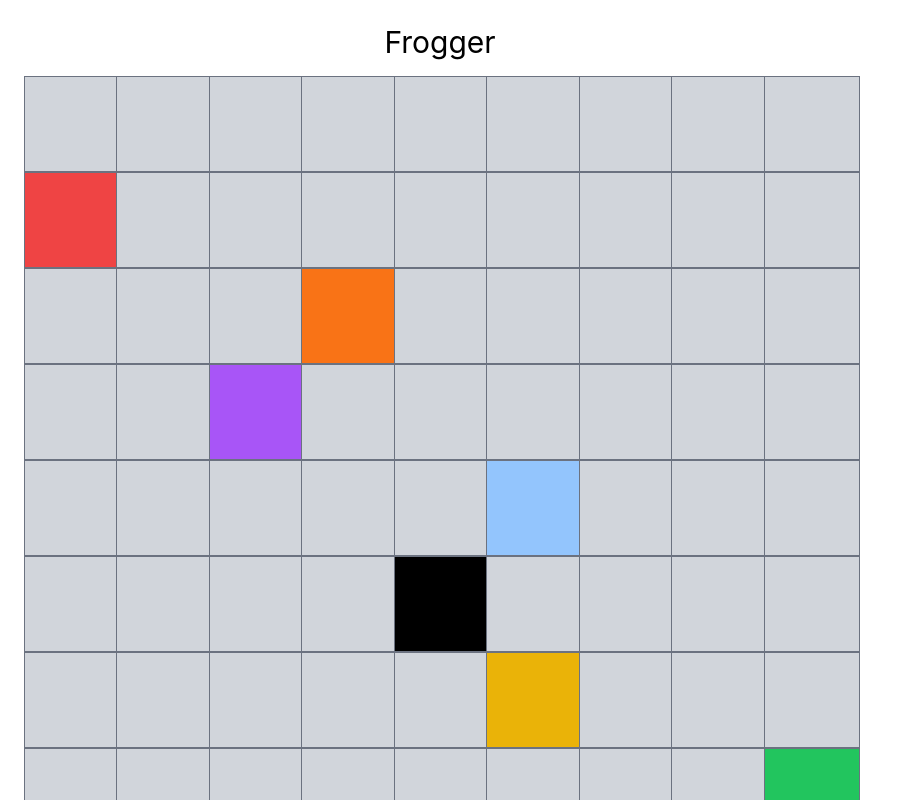
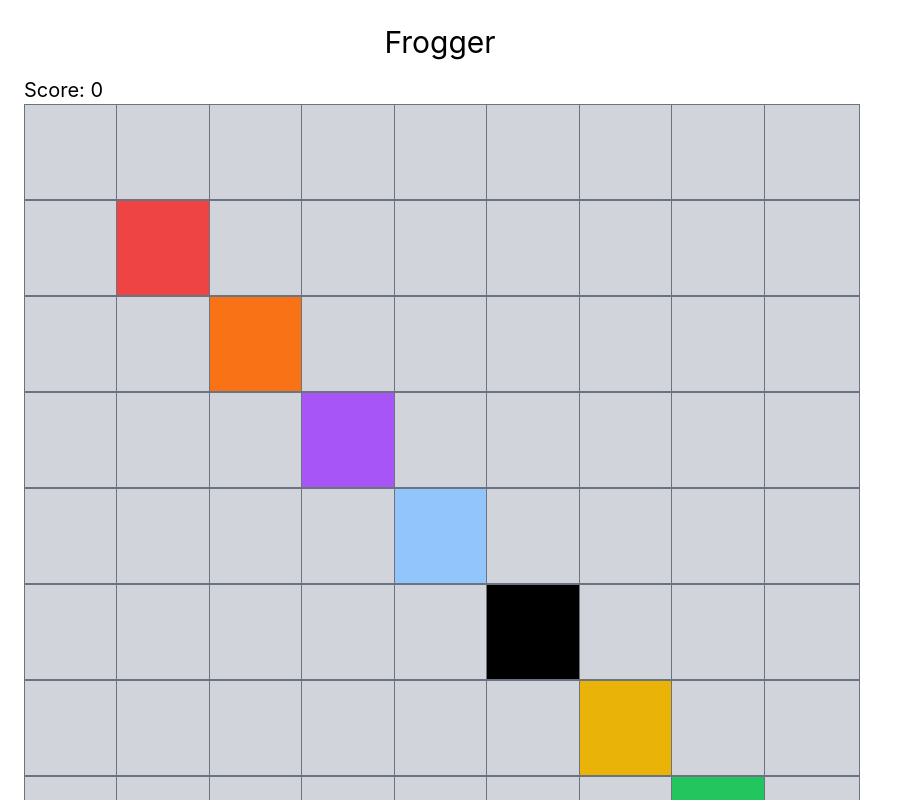
Before and after one commit to Gawshan987/Frogger1, a React (Create React App) app: page / in a window 1280 px wide. Both pictures are taken after a click on the button "Start Game". Shown: the top 800 px of the page, without its empty margins (0-899 px from the left). Built offline with nearby package versions, Linux system fonts and the light colour scheme.

Commit message:
Added working score

```diff
--- a/src/GameBoard.tsx
+++ b/src/GameBoard.tsx
@@ -1,4 +1,4 @@
-import React, { useEffect, useState } from "react";
+import React, { useEffect, useRef, useState } from "react";
 import CollisionChecker from "./ObjectCollison";
 import PlayerControls from "./PlayerControls";
 
@@ -32,7 +32,12 @@ const GameBoard = () => {
   const [hasPlayed, setHasPlayed] = useState(false);
   //to track if the frog has reached the end of the game
   const [reachedEnd, setReachedEnd] = useState(false);
+  //for the modal when the game is completed
   const [showCongratsModal, setShowCongratsModal] = useState(false);
+  //for keeping track of the score
+  const [score, setScore] = useState(0);
+  //basically a ref box that remembers things for you
+  const frogPositionRef = useRef({ row: 8, column: 4 });
 
   //use useEffect to move cars at regular intervals
   useEffect(() => {
@@ -59,8 +64,10 @@ const GameBoard = () => {
       );
     };
 
+    const previousFrogPosition = frogPositionRef.current; // Store the previous frog position
+
     //set up interval to move cars
-    const intervalId = setInterval(moveCars, 1000);
+    const intervalId = setInterval(moveCars, 450);
 
     // Check if the frog has reached the end
     if (frogPosition.row === 0) {
@@ -119,6 +126,8 @@ const GameBoard = () => {
               <p className="col-span-9">{JSON.stringify(gameOver)}</p>
               <p className="col-span-9">GREEN CAR{JSON.stringify(cars[7])}</p> */}
               <p className="col-span-9 text-center mb-4 text-3xl">Frogger</p>
+              <p className="col-span-9 text-xl">Score: {score}</p>
+
               {/* //loop through each row */}
               {[...Array(9)].map((_, rowIndex) =>
                 //loop through each column
@@ -147,6 +156,7 @@ const GameBoard = () => {
                       <PlayerControls
                         frogPosition={frogPosition}
                         setFrogPosition={setFrogPosition}
+                        setScore={setScore}
                       />
 
                       {frogPosition.row === rowIndex &&
--- a/src/PlayerControls.tsx
+++ b/src/PlayerControls.tsx
@@ -8,11 +8,13 @@ interface FrogPosition {
 interface PlayerControlsProps {
   frogPosition: FrogPosition;
   setFrogPosition: React.Dispatch<React.SetStateAction<FrogPosition>>;
+  setScore: React.Dispatch<React.SetStateAction<number>>; // Added setScore prop
 }
 
 const PlayerControls: React.FC<PlayerControlsProps> = ({
   frogPosition,
   setFrogPosition,
+  setScore,
 }) => {
   const keyDownListener = (event: KeyboardEvent) => {
     const { key } = event;
@@ -24,11 +26,16 @@ const PlayerControls: React.FC<PlayerControlsProps> = ({
     } else if (key === "ArrowRight") {
       newColumn = newColumn < 8 ? newColumn + 1 : 8;
     } else if (key === "ArrowUp") {
-      newRow = newRow > 0 ? newRow - 1 : 0;
+      if (newRow > 0) {
+        setScore((prevScore) => prevScore + 1); // Increase score when moving forward
+        newRow--;
+      }
     } else if (key === "ArrowDown") {
-      newRow = newRow < 8 ? newRow + 1 : 8;
+      if (newRow < 8) {
+        setScore((prevScore) => Math.max(prevScore - 1, 0)); // Decrease score if > 0 when moving backward
+        newRow++;
+      }
     }
-
     setFrogPosition({ row: newRow, column: newColumn });
   };
 
```
